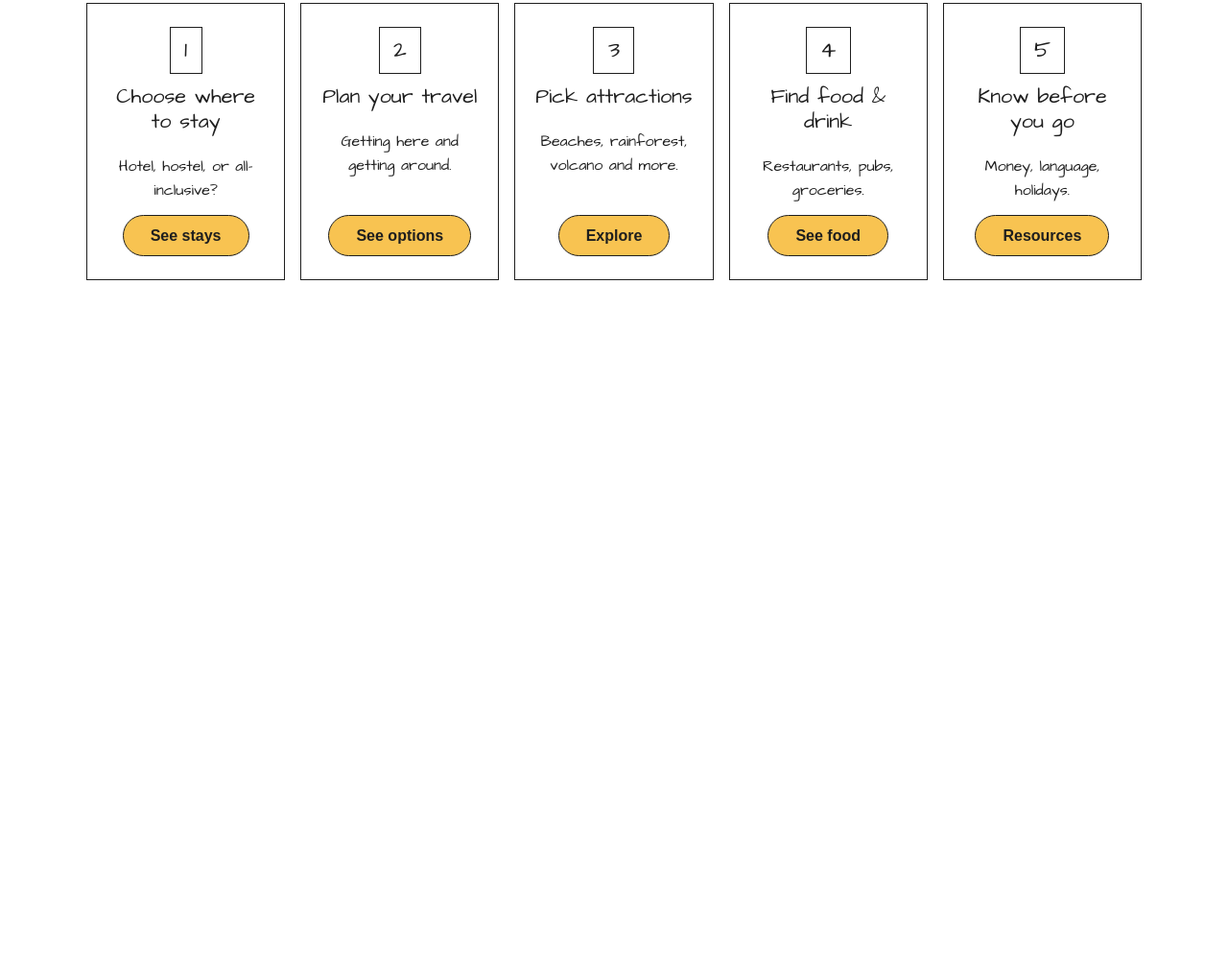
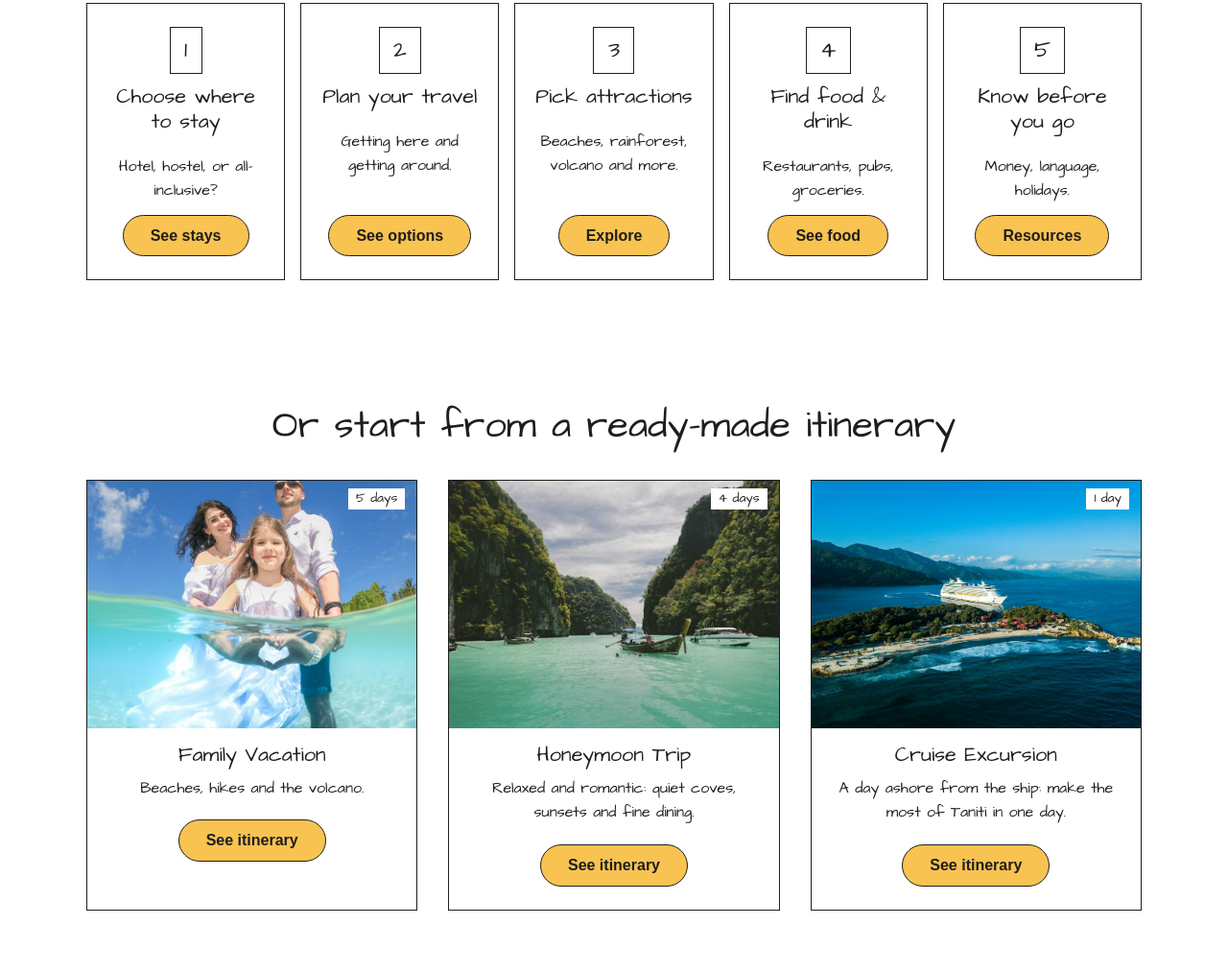
Before and after one commit to mitrerogelio/taniti, a plain HTML site: page plan-your-trip.html in a window 1280 px wide. Shown: the part 420-1433 px from the top of the page at 96% size. Before the commit the page ends 800 px from the top, so only its background shows below. Drawn offline with Linux system fonts and the light colour scheme.

Commit message:
add ready-made itineraries

```diff
--- a/plan-your-trip.html
+++ b/plan-your-trip.html
@@ -64,6 +64,34 @@
             </ol>
         </section>
 
+        <!-- Itineraries -->
+        <section id="itineraries">
+            <h2>Or start from a ready-made itinerary</h2>
+            <ul class="card-grid">
+                <li class="card">
+                    <img src="assets/beach-family.jpg" alt="Family playing in shallow water on a white-sand beach">
+                    <span class="tag">5 days</span>
+                    <h3>Family Vacation</h3>
+                    <p>Beaches, hikes and the volcano.</p>
+                    <a class="button" href="#sample-itinerary">See itinerary</a>
+                </li>
+                <li class="card">
+                    <img src="assets/cove.jpg" alt="Boats in a turquoise cove between limestone cliffs">
+                    <span class="tag">4 days</span>
+                    <h3>Honeymoon Trip</h3>
+                    <p>Relaxed and romantic: quiet coves, sunsets and fine dining.</p>
+                    <a class="button" href="#sample-itinerary">See itinerary</a>
+                </li>
+                <li class="card">
+                    <img src="assets/cruise.jpg" alt="Cruise ship docked in a tropical bay">
+                    <span class="tag">1 day</span>
+                    <h3>Cruise Excursion</h3>
+                    <p>A day ashore from the ship: make the most of Taniti in one day.</p>
+                    <a class="button" href="#sample-itinerary">See itinerary</a>
+                </li>
+            </ul>
+        </section>
+
     </main>
 </body>
 </html>
--- a/styles.css
+++ b/styles.css
@@ -604,3 +604,25 @@ header [aria-current="page"] {
         grid-template-columns: 1fr;
     }
 }
+
+#itineraries .card {
+    padding-top: 0;
+    padding-inline: 0;
+}
+
+#itineraries .card img {
+    width: 100%;
+    aspect-ratio: 4 / 3;
+    object-fit: cover;
+    margin-bottom: 1rem;
+}
+
+#itineraries .card .tag {
+    top: 0.5rem;
+    padding: 0 0.5rem;
+    background: var(--color-white);
+}
+
+#itineraries .card p {
+    margin: 0.5rem 1rem 1.25rem;
+}
```
